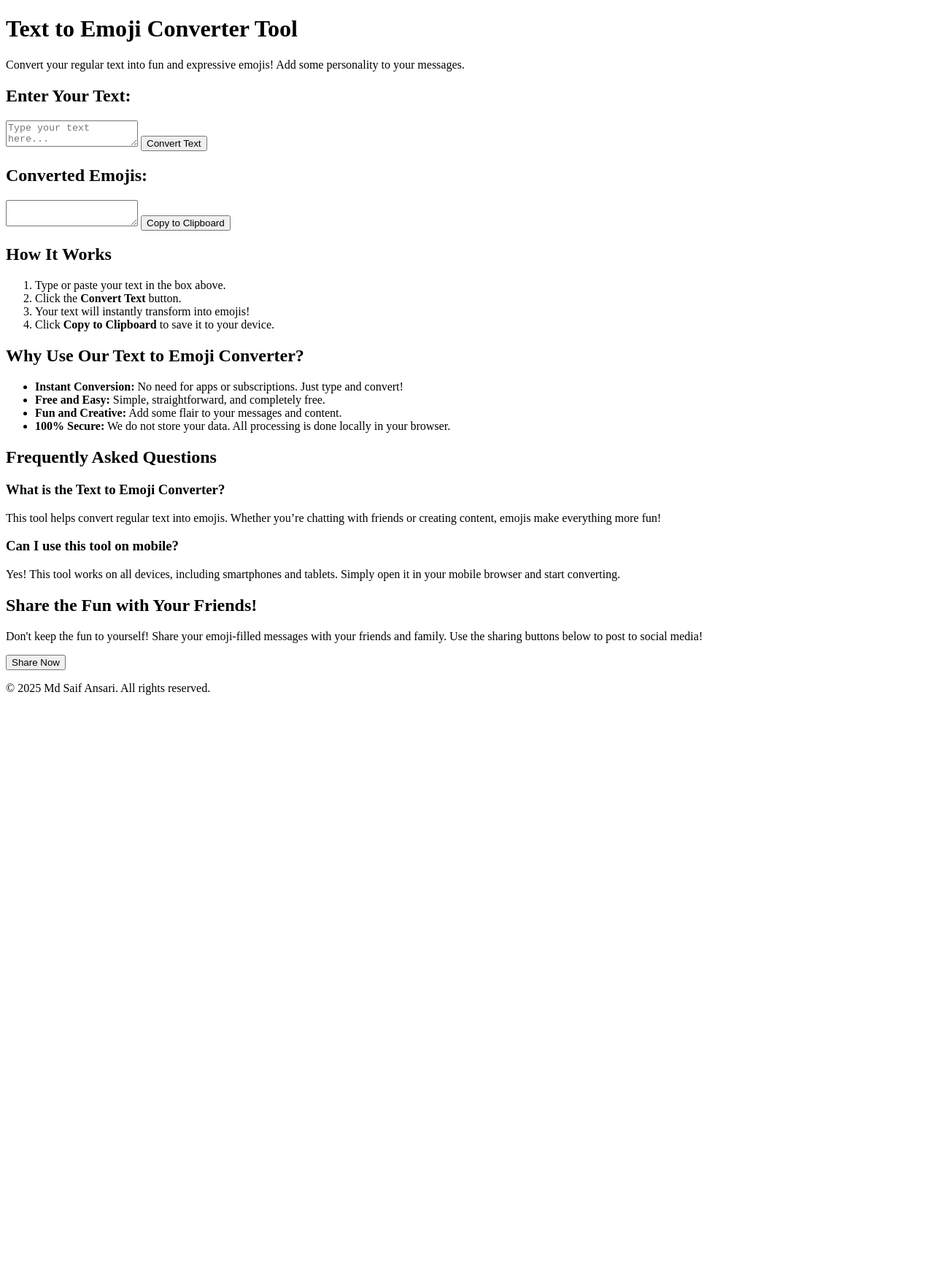
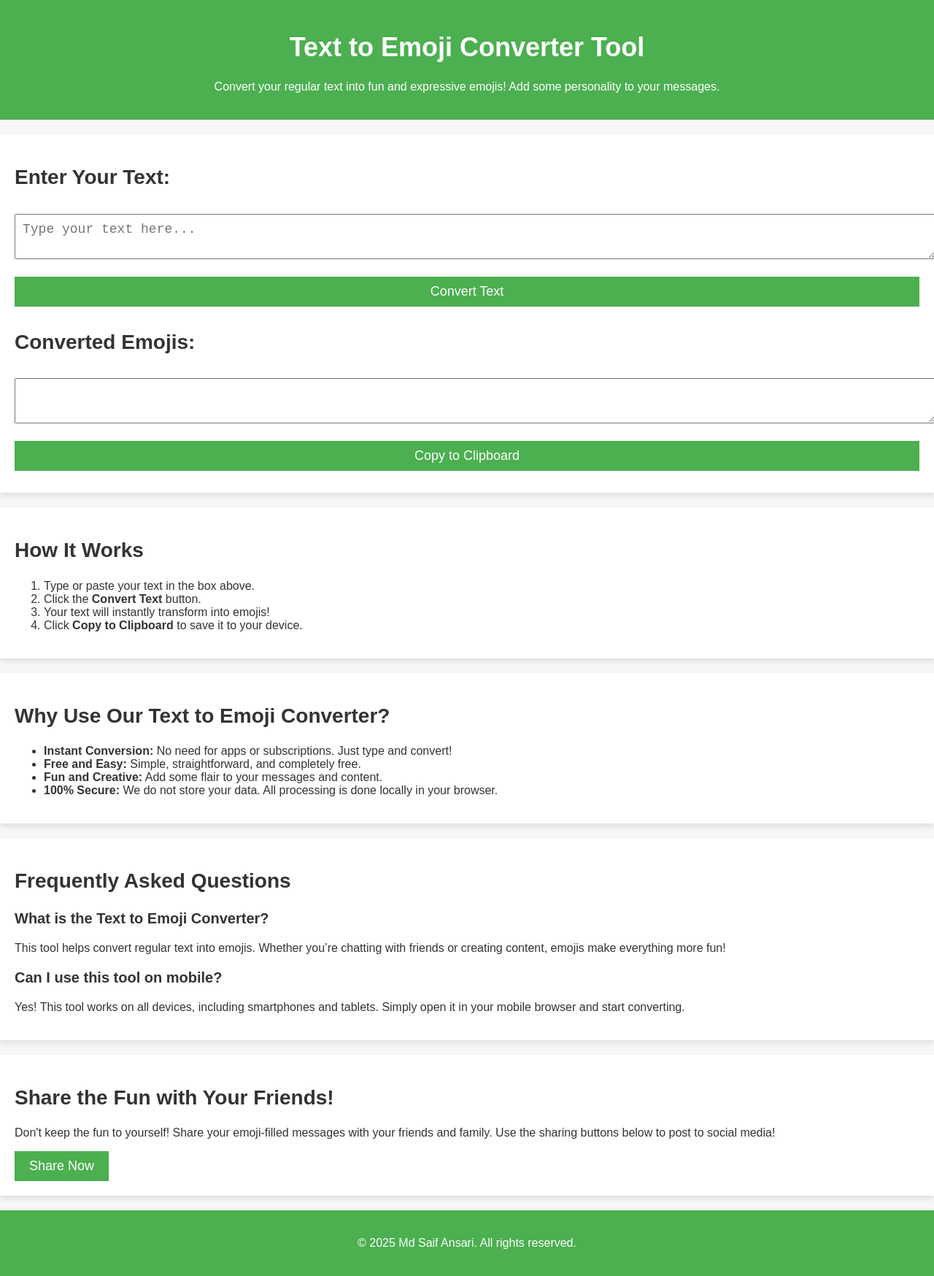
Before and after one commit to freetools4u/freetools4u-site, a Jekyll site: the page emoji-converter.html, which Jekyll copies as it is, in a window 1280 px wide. Shown: the whole page at 73% size. Built offline with Jekyll 4.4.1, drawn with Linux system fonts in a browser that asks for light colours; before the commit the page ends 968 px from its top, so only the background shows below that.

Commit message:
Update emoji-converter.html

```diff
--- a/emoji-converter.html
+++ b/emoji-converter.html
@@ -9,7 +9,7 @@
     <meta name="author" content="Md Saif Ansari">
     <title>Text to Emoji Converter Tool | Free Tool</title>
     <link rel="icon" href="assets/images/favicon.ico" type="image/x-icon">
-    <link rel="stylesheet" href="css/styles.css">
+    <link rel="stylesheet" href="assets/css/styles.css">
 </head>
 
 <body>
@@ -70,7 +70,7 @@
         <p>&copy; 2025 Md Saif Ansari. All rights reserved.</p>
     </footer>
 
-    <script src="js/script.js"></script>
+    <script src="assets/js/script.js"></script>
 </body>
 
 </html>
```
